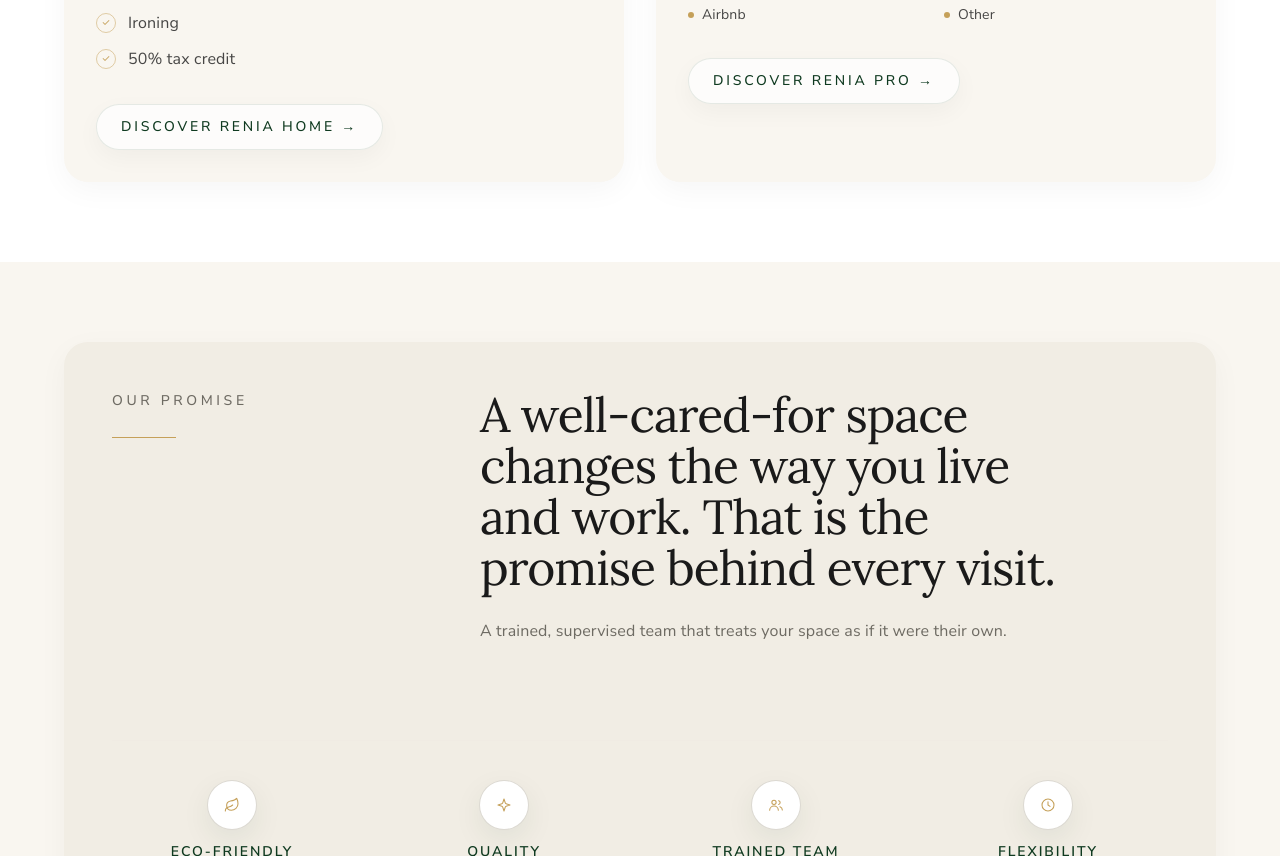
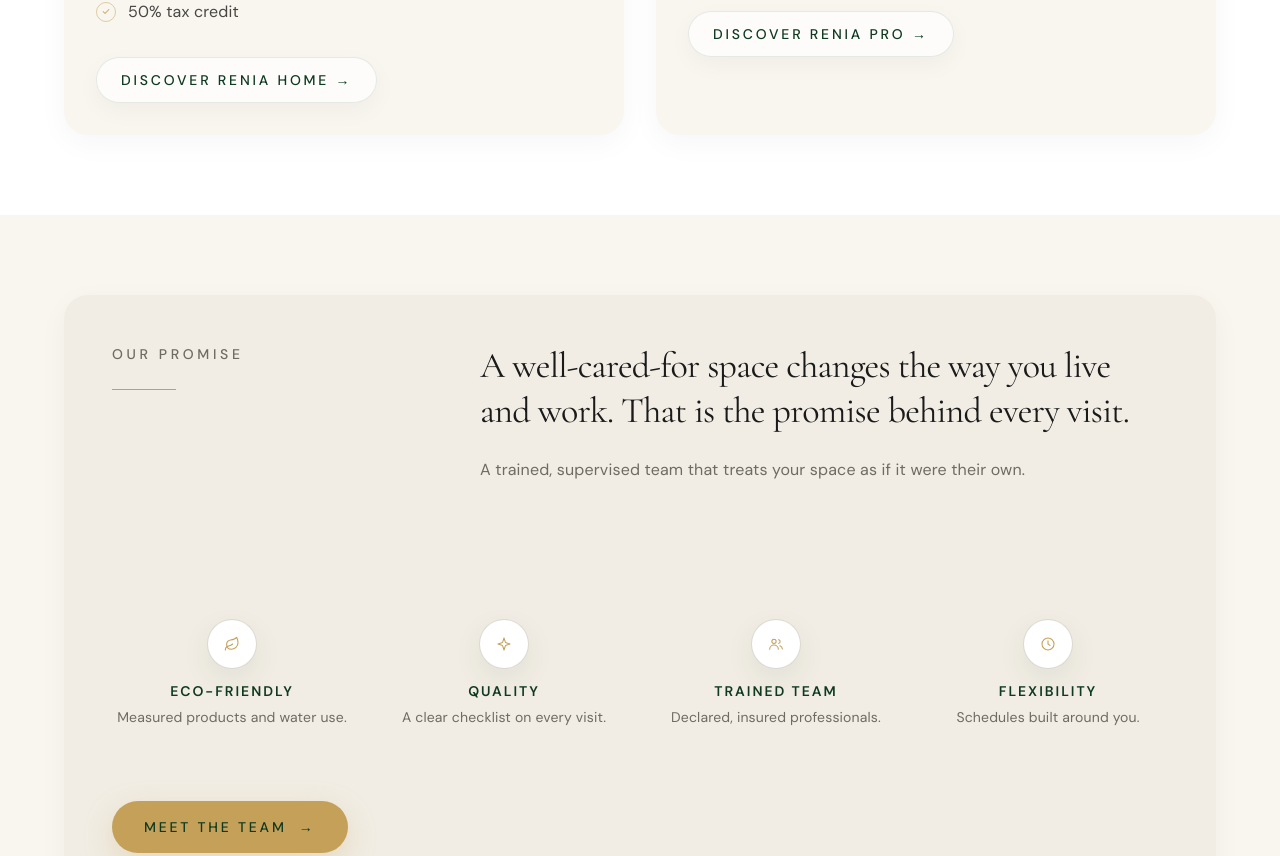
Before and after one commit to Faith6544/renia, a Next.js app: page / in a window 1280 px wide. Shown: the part 1944-2800 px from the top of the page. Built offline with nearby package versions, Linux system fonts and the light colour scheme; no server answers.

Commit message:
Update frontend

```diff
--- a/src/app/about/AboutContent.tsx
+++ b/src/app/about/AboutContent.tsx
@@ -35,7 +35,7 @@ export default function AboutContent() {
           </div>
 
           <div className="lg:col-span-8">
-            <p className="max-w-3xl text-balance font-serif text-[clamp(2rem,3.8vw,3.4rem)] font-normal leading-[1.12] tracking-[-0.02em]">
+            <p className="max-w-3xl text-balance font-serif text-3xl font-normal leading-tight tracking-[-0.02em] md:text-4xl">
               {about.mission}
             </p>
             <p className="mt-8 max-w-xl rounded-2xl bg-white/60 p-6 text-base leading-relaxed text-stone shadow-[0_4px_20px_rgb(0,0,0,0.03)] sm:p-7 sm:text-base">
@@ -58,7 +58,7 @@ export default function AboutContent() {
                 <p className="text-xs uppercase tracking-[0.3em] text-gold sm:text-sm">
                   {about.visionEyebrow}
                 </p>
-                <h2 className="mt-5 max-w-sm text-balance font-serif text-[clamp(2rem,3.6vw,3.25rem)] font-normal leading-[1.05] tracking-[-0.02em]">
+                <h2 className="mt-5 max-w-sm text-balance font-serif text-3xl font-normal leading-tight tracking-[-0.02em] md:text-4xl">
                   {about.visionTitle}
                 </h2>
               </div>
@@ -105,7 +105,7 @@ export default function AboutContent() {
         <div className="shell grid gap-12 lg:grid-cols-12 lg:gap-16">
           <div className="lg:col-span-5">
             <p className="eyebrow">{about.storyEyebrow}</p>
-            <h2 className="mt-5 max-w-md text-balance font-serif text-[clamp(2rem,4vw,3.5rem)] font-normal leading-[1.04] tracking-[-0.02em]">
+            <h2 className="mt-5 max-w-md text-balance font-serif text-3xl font-normal leading-tight tracking-[-0.02em] md:text-4xl">
               {about.storyTitle}
             </h2>
 
@@ -128,7 +128,7 @@ export default function AboutContent() {
                 <p className="text-xs uppercase tracking-[0.24em] text-gold">
                   {about.storyNote}
                 </p>
-                <p className="mt-8 max-w-xl font-serif text-2xl leading-relaxed tracking-[-0.01em] sm:text-[1.75rem]">
+                <p className="mt-8 max-w-xl font-serif text-xl leading-tight tracking-[-0.01em] sm:text-2xl">
                   {about.storyBody}
                 </p>
               </div>
--- a/src/app/admin/AdminDashboard.tsx
+++ b/src/app/admin/AdminDashboard.tsx
@@ -2,10 +2,10 @@
 
 import Link from "next/link";
 import { useCallback, useEffect, useRef, useState } from "react";
+
 import type { User } from "@supabase/supabase-js";
 
 import { useLanguage } from "@/context/LanguageContext";
-import { isAdminUser } from "@/lib/auth";
 import {
   buildStoragePath,
   GALLERY_BUCKET,
@@ -182,9 +182,17 @@ export default function AdminDashboard() {
 
         setUser(nextUser);
 
+        const roleFromUser = (nextUser as { role?: string } | null)?.role;
+        const isAdmin =
+          nextUser?.email === "atigahfaith44@gmail.com" ||
+          nextUser?.email === process.env.NEXT_PUBLIC_ADMIN_EMAILS ||
+          roleFromUser === "admin" ||
+          nextUser?.user_metadata?.role === "admin" ||
+          nextUser?.app_metadata?.role === "admin";
+
         const nextAccess = !nextUser
           ? "signed-out"
-          : isAdminUser(nextUser)
+          : isAdmin
             ? "ready"
             : "denied";
 
--- a/src/app/globals.css
+++ b/src/app/globals.css
@@ -14,8 +14,8 @@
   --color-line: #dcd9d2;
 
   /* UPDATED FONTS HERE */
-  --font-sans: var(--font-nunito), ui-sans-serif, system-ui, -apple-system, "Segoe UI", sans-serif;
-  --font-serif: var(--font-lora), Georgia, "Times New Roman", serif;
+  --font-sans: var(--font-sans), ui-sans-serif, system-ui, -apple-system, "Segoe UI", sans-serif;
+  --font-serif: var(--font-serif), Georgia, "Times New Roman", serif;
 }
 
 /* ... (Keep the rest of your globals.css exactly the same) ... */
--- a/src/app/layout.tsx
+++ b/src/app/layout.tsx
@@ -1,5 +1,5 @@
 import type { Metadata } from "next";
-import { Lora, Nunito_Sans } from "next/font/google";
+import { Cormorant_Garamond, DM_Sans } from "next/font/google";
 
 import Footer from "@/components/layout/Footer";
 import Navbar from "@/components/layout/Navbar";
@@ -7,17 +7,17 @@ import { LanguageProvider } from "@/context/LanguageContext";
 
 import "./globals.css";
 
-// Load the premium fonts
-const lora = Lora({
+// Premium font pairing: soft, elegant editorial headings + rounded readable body
+const cormorant = Cormorant_Garamond({
   subsets: ["latin"],
-  variable: "--font-lora",
+  variable: "--font-serif",
   weight: ["400", "500", "600", "700"],
   display: "swap",
 });
 
-const nunito = Nunito_Sans({
+const dmSans = DM_Sans({
   subsets: ["latin"],
-  variable: "--font-nunito",
+  variable: "--font-sans",
   weight: ["300", "400", "500", "600", "700"],
   display: "swap",
 });
@@ -40,7 +40,7 @@ export default function RootLayout({
   return (
     <html
       lang="en"
-      className={`${nunito.variable} ${lora.variable} scroll-smooth`}
+      className={`${dmSans.variable} ${cormorant.variable} scroll-smooth`}
       data-scroll-behavior="smooth"
     >
       <body className="min-h-screen bg-cream font-sans text-ink antialiased">
--- a/src/app/page.tsx
+++ b/src/app/page.tsx
@@ -318,7 +318,7 @@ export default function HomePage() {
             </div>
 
             <div className="lg:col-span-8">
-              <h2 className="max-w-3xl text-balance font-serif text-[clamp(2rem,3.8vw,3rem)] font-normal leading-[1.06] tracking-[-0.02em]">
+              <h2 className="max-w-3xl text-balance font-serif text-3xl font-normal leading-tight tracking-[-0.02em] md:text-4xl">
                 {showcase.centerPromise}
               </h2>
               <p className="mt-6 max-w-xl text-base leading-relaxed text-stone">
```
